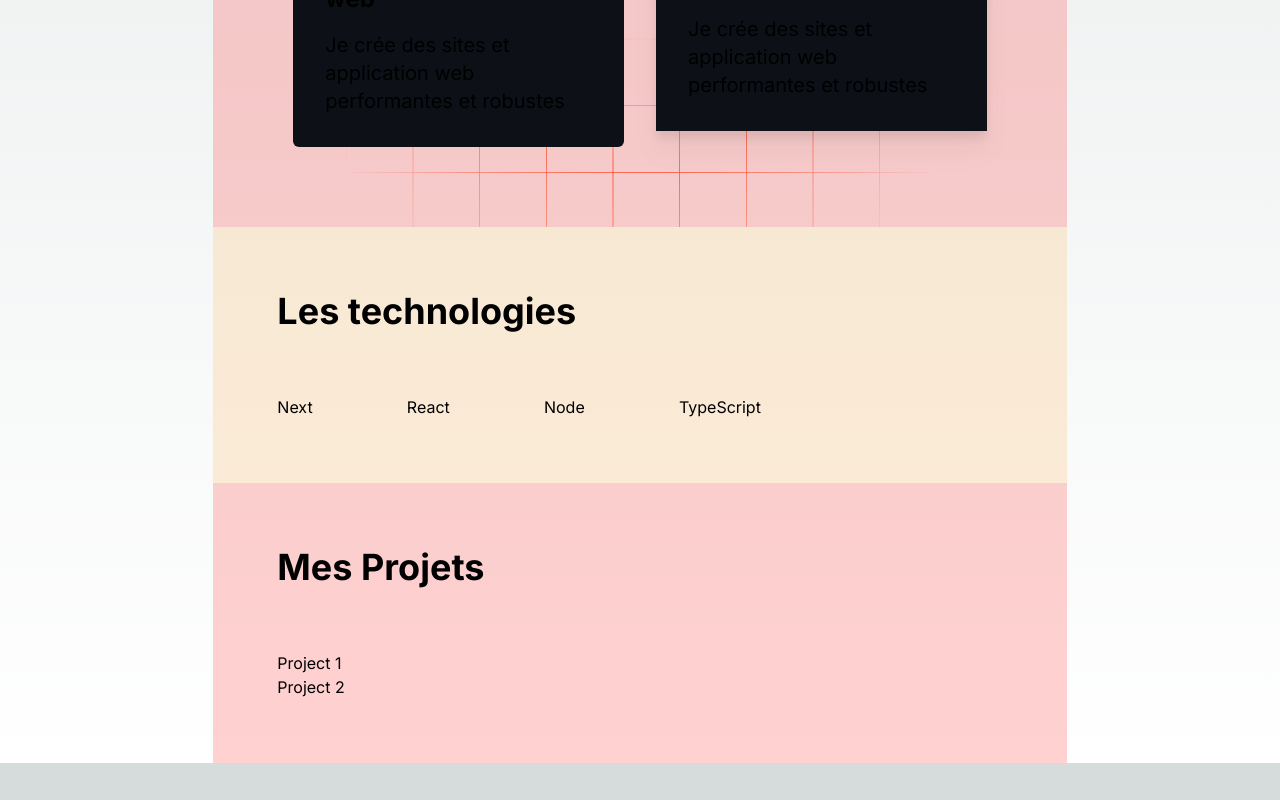
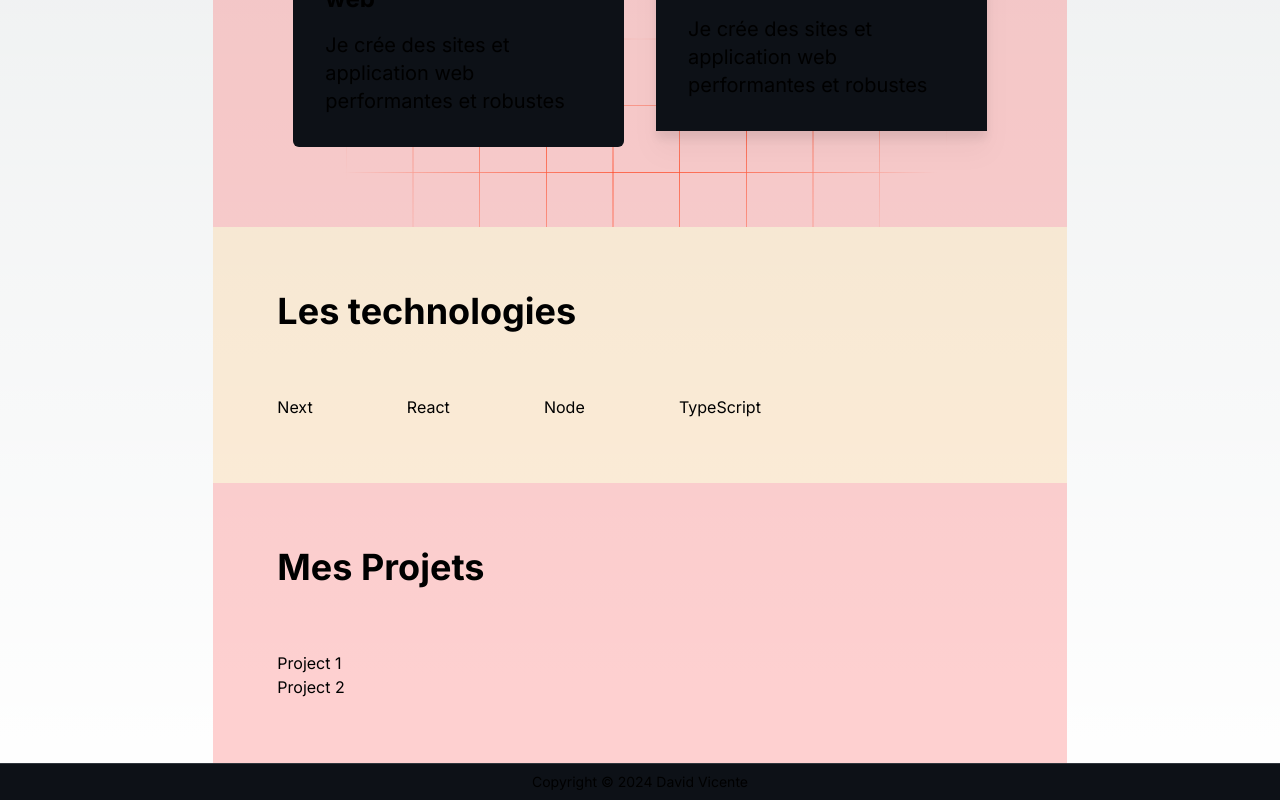
Before and after one commit to david-vct/my-portfolio, a Next.js app: page / in a window 1280 px wide. Shown: the part 1465-2265 px from the top of the page. Before the commit the page ends 2228 px from the top, so only its background shows below. Built offline with nearby package versions, Linux system fonts and the light colour scheme.

Commit message:
feat: add footer

```diff
--- /dev/null
+++ b/app/components/Footer.tsx
@@ -0,0 +1,11 @@
+import React from "react"
+
+const Footer = () => {
+	return (
+		<footer className="grid grid-cols-3 gap-2 items-center w-full p-2 bg-base border-t border-neutral">
+			<div className="flex place-content-center col-span-3 text-sm ">Copyright © 2024 David Vicente</div>
+		</footer>
+	)
+}
+
+export default Footer
--- a/app/page.tsx
+++ b/app/page.tsx
@@ -1,3 +1,4 @@
+import Footer from "./components/Footer"
 import Hero from "./components/Hero"
 import PresentationSection from "./components/PresentationSection"
 import ProjectSection from "./components/ProjectSection"
@@ -6,6 +7,7 @@ import TechnoSection from "./components/TechnoSection"
 
 export default function Home() {
 	return (
+		<>
 			<main className="flex flex-col items-center justify-between">
 				<Hero />
 				<PresentationSection />
@@ -13,5 +15,7 @@ export default function Home() {
 				<TechnoSection />
 				<ProjectSection />
 			</main>
+			<Footer />
+		</>
 	)
 }
--- a/tailwind.config.ts
+++ b/tailwind.config.ts
@@ -17,6 +17,7 @@ const config: Config = {
 				secondary: "#fcb045",
 				accent: "#fd582d",
 				base: "#0d1117",
+				neutral: "#30363d",
 			},
 		},
 	},
```
Lines whose indentation alone changed are shown as unchanged.
